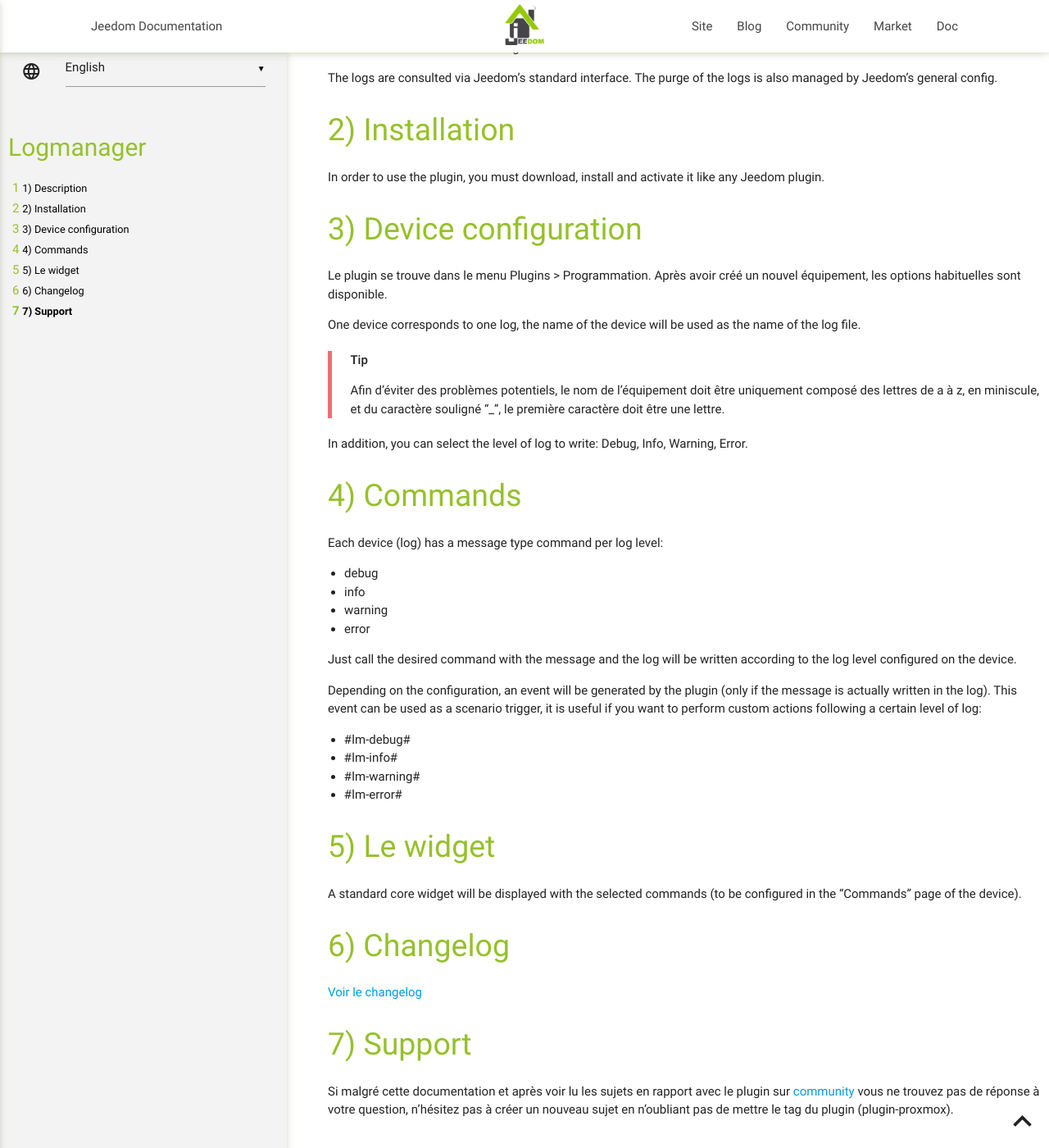
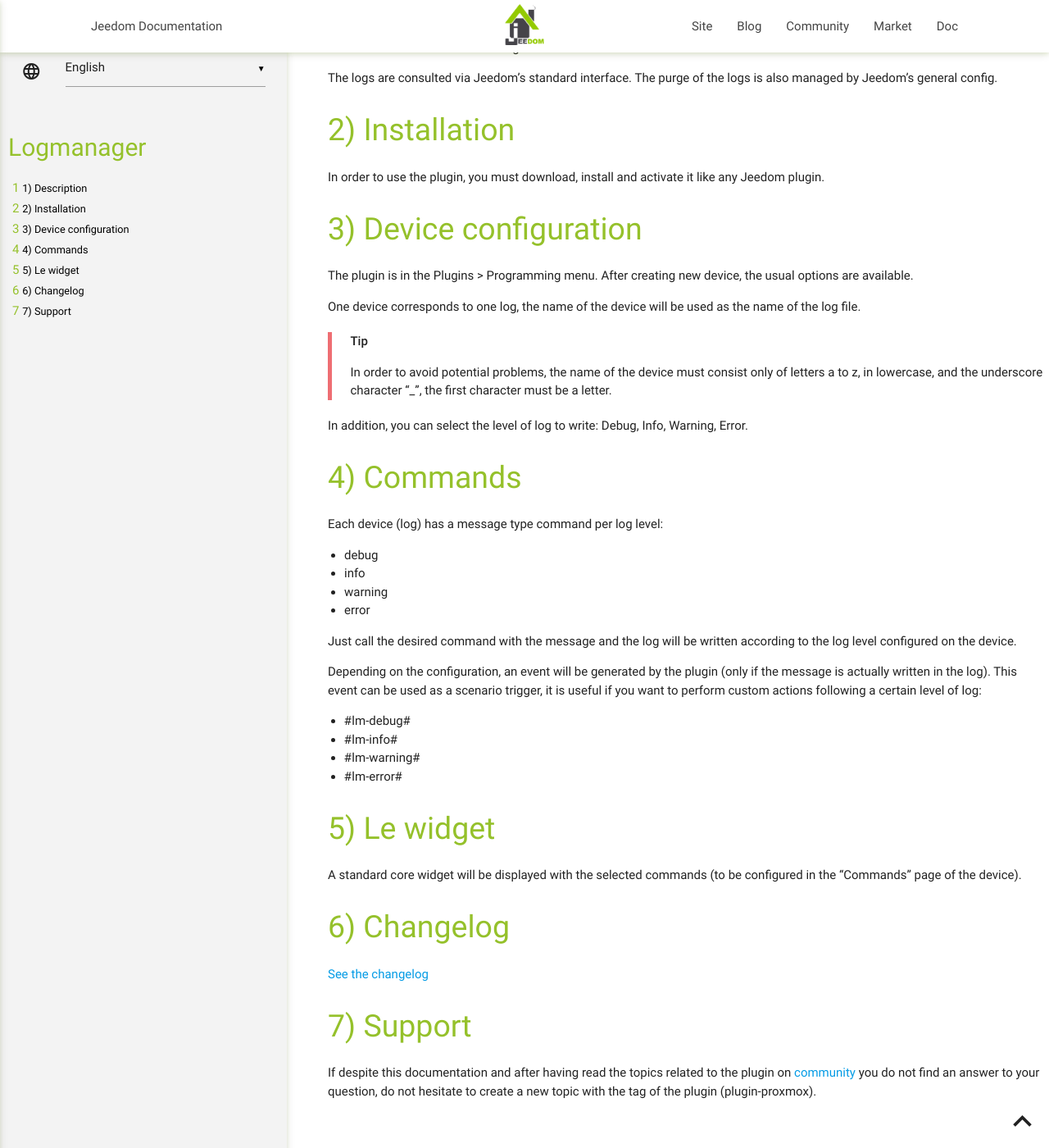
Before and after one commit to Spine34/jeedom-logmanager, a Jekyll site: the page built from docs/en_US/index.md, in a window 1280 px wide and 1400 px high, scrolled down 160 px. Shown: the whole window at 82% size. Built offline with Jekyll 4.4.1, drawn with Linux system fonts in a browser that asks for light colours.

Commit message:
[ROBOT] Action all

```diff
--- a/docs/en_US/index.md
+++ b/docs/en_US/index.md
@@ -19,14 +19,14 @@ In order to use the plugin, you must download, install and activate it like any
 
 # Device configuration
 
-Le plugin se trouve dans le menu Plugins > Programmation.
-Après avoir créé un nouvel équipement, les options habituelles sont disponible.
+The plugin is in the Plugins > Programming menu.
+After creating new device, the usual options are available.
 
 One device corresponds to one log, the name of the device will be used as the name of the log file.
 
 > **Tip**
 >
-> Afin d'éviter des problèmes potentiels, le nom de l'équipement doit être uniquement composé des lettres de a à z, en miniscule, et du caractère souligné "_", le première caractère doit être une lettre.
+> In order to avoid potential problems, the name of the device must consist only of letters a to z, in lowercase, and the underscore character "_", the first character must be a letter.
 
 In addition, you can select the level of log to write: Debug, Info, Warning, Error.
 
@@ -55,8 +55,8 @@ A standard core widget will be displayed with the selected commands (to be confi
 
 # Changelog
 
-[Voir le changelog](./changelog)
+[See the changelog](./changelog)
 
 # Support
 
-Si malgré cette documentation et après voir lu les sujets en rapport avec le plugin sur [community]({{site.forum}}) vous ne trouvez pas de réponse à votre question, n'hésitez pas à créer un nouveau sujet en n'oubliant pas de mettre le tag du plugin ({{site.tagPlugin}}).
+If despite this documentation and after having read the topics related to the plugin on [community]({{site.forum}}) you do not find an answer to your question, do not hesitate to create a new topic with the tag of the plugin ({{site.tagPlugin}}).
```
Also changed, not shown: docs/en_US/changelog.md (+3 -3 lines).
